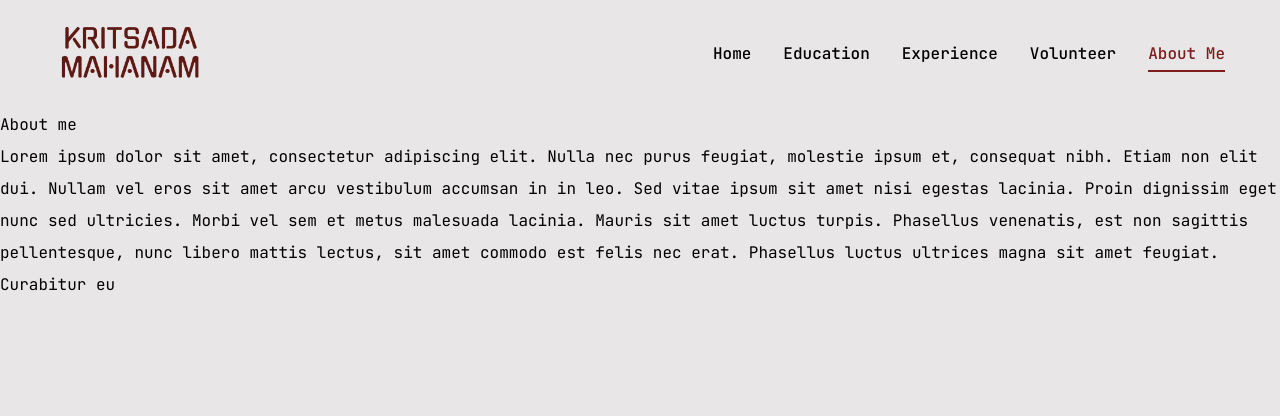
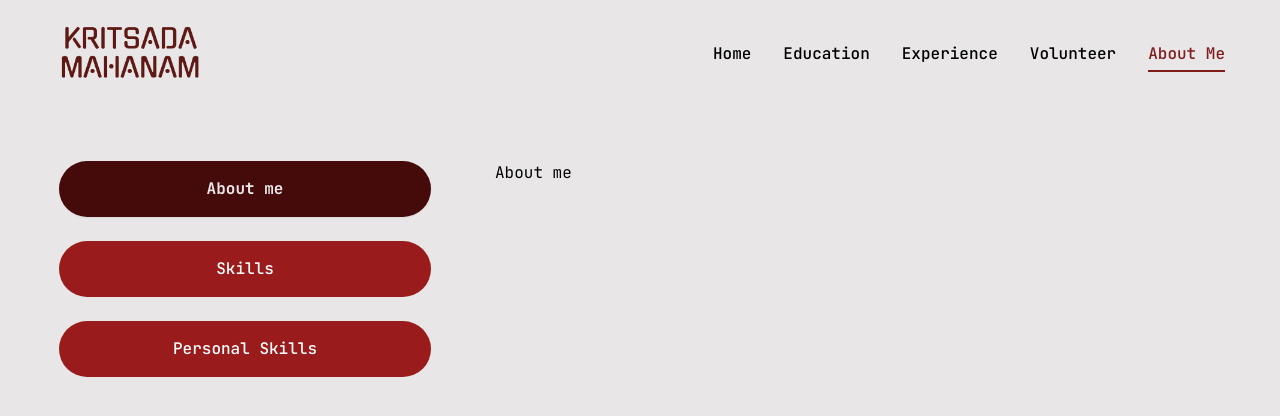
Before and after one commit to kritsada653040438/kritsada-resume-2024, a Next.js app: page /About in a window 1280 px wide. Shown: the top 416 px of the page. Built offline with nearby package versions, Linux system fonts and the light colour scheme.

Commit message:
About me page (personSkills)

```diff
--- a/app/About/page.jsx
+++ b/app/About/page.jsx
@@ -1,21 +1,163 @@
-import React from "react";
+"use client";
+
+import { FaHtml5, FaCss3, FaJs, FaReact, FaNodeJs } from "react-icons/fa";
+import { SiMongodb, SiTailwindcss, SiNextdotjs } from "react-icons/si";
+
+const about = {
+  title: "About me",
+  description: "I am a full stack developer.",
+  info: [
+    {
+      fieldName: "Name",
+      fieldvalue: "Kritsada Mahanam",
+    },
+    {
+      fieldName: "Email",
+      fieldvalue: "Kritsada.ma@kkumail.com",
+    },
+    {
+      fieldName: "Phone",
+      fieldvalue: "(+66) 83 141 6963 ",
+    },
+    {
+      fieldName: "Address",
+      fieldvalue: "Khon Kaen, Thailand",
+    },
+    {
+      fieldName: "Nationality",
+      fieldvalue: "Thai",
+    },
+    {
+      fieldName: "Date of Birth",
+      fieldvalue: "July 30, 2003",
+    },
+  ],
+};
+
+const skills = {
+  title: "Skills",
+  description: "I have experience in web development.",
+  skillList: [
+    {
+      fieldName: "HTML",
+      fieldvalue: <FaHtml5 />,
+    },
+    {
+      fieldName: "CSS",
+      fieldvalue: <FaCss3 />,
+    },
+    {
+      fieldName: "JavaScript",
+      fieldvalue: <FaJs />,
+    },
+    {
+      fieldName: "React",
+      fieldvalue: <FaReact />,
+    },
+    {
+      fieldName: "Node.js",
+      fieldvalue: <FaNodeJs />,
+    },
+    {
+      fieldName: "MongoDB",
+      fieldvalue: <SiMongodb />,
+    },
+    {
+      fieldName: "Tailwind CSS",
+      fieldvalue: <SiTailwindcss />,
+    },
+    {
+      fieldName: "Next.js",
+      fieldvalue: <SiNextdotjs />,
+    },
+  ],
+};
+
+const personSkills = {
+  head: "Personal Skills",
+  description: "Personal skills are abilities like communication, adaptability, teamwork, and problem-solving that enable effective interaction, task management, and achieving goals professionally.",
+  items: [
+      { duration: "01", title: "Teamwork", desc: "Collaborated with a team to achieve goals." },
+      { duration: "02", title: "Communication", desc: "Collaborated through open communication." },
+      { duration: "03", title: "Time Management", desc: "Met deadlines consistently." },
+      { duration: "04", title: "Adaptability", desc: "Quickly adapted to new environments." },
+      { duration: "05", title: "Attention to detail", desc: "Focused on details to deliver quality results." },
+
+  ],
+};
+
+import { Tabs, TabsContent, TabsList, TabsTrigger } from "@/components/ui/tabs";
+import {
+  Tooltip,
+  TooltipContent,
+  TooltipProvider,
+  TooltipTrigger,
+} from "@/components/ui/tooltip";
+import { motion } from "framer-motion";
+import { ScrollArea } from "@/components/ui/scroll-area";
 
 const About = () => {
-    return (
-        <div>
-            <h1>About me</h1>
-            <p>
-                Lorem ipsum dolor sit amet, consectetur adipiscing elit. Nulla
-                nec purus feugiat, molestie ipsum et, consequat nibh. Etiam non
-                elit dui. Nullam vel eros sit amet arcu vestibulum accumsan in in
-                leo. Sed vitae ipsum sit amet nisi egestas lacinia. Proin
-                dignissim eget nunc sed ultricies. Morbi vel sem et metus
-                malesuada lacinia. Mauris sit amet luctus turpis. Phasellus
-                venenatis, est non sagittis pellentesque, nunc libero mattis
-                lectus, sit amet commodo est felis nec erat. Phasellus luctus
-                ultrices magna sit amet feugiat. Curabitur eu
-            </p>
-        </div>
-    );
-}
+  return (
+    <motion.div
+      initial={{ opacity: 0 }}
+      animate={{
+        opacity: 1,
+        transition: { delay: 2.4, duration: 0.4, ease: "easeIn" },
+      }}
+      className="min-h-[80vh flex item-center justify-center py-12 xl:py-0]"
+    >
+      <div className="container mx-auto">
+        <Tabs
+          defaultValue="about"
+          className="flex flex-col xl:flex-row gap-[60px]"
+        >
+          <TabsList
+            className="flex flex-col w-full max-w-[380px] mx-auto xl:mx-0
+                gap-6"
+          >
+            <TabsTrigger value="about">About me</TabsTrigger>
+            <TabsTrigger value="skills">Skills</TabsTrigger>
+            <TabsTrigger value="personSkills">Personal Skills</TabsTrigger>
+          </TabsList>
+          {/* Content */}
+          <div className="min-h-[70vh] w-full">
+            {/* About me */}
+            <TabsContent value="about" className="w-full">
+              About me
+            </TabsContent>
+            {/* skills */}
+            <TabsContent value="skills" className="w-full">
+              skills
+            </TabsContent>
+            {/* personSkills */}
+            <TabsContent value="personSkills" className="w-full">
+              <div className="flex flex-col gap-[30px] text-center xl:text-left">
+                <h3 className="text-4xl font-bold">{personSkills.head}</h3>
+                <p className="max-w-[600px]">{personSkills.description}</p>
+                <ScrollArea className="h-[400px]">
+                    <ul className="grid grid-cols-1 lg:grid-cols-2 gap-[30px]">
+                        {personSkills.items.map((item, index) => {
+                            return (
+                                <li key={index} className="bg-[#f3f3f3] h-[184px] py-6 px-10 rounded-xl
+                                flex flex-col justify-center items-center lg:items-start gap-1 text-red-800">
+                                   <span className="text-xl text-black">{item.duration}</span>
+                                   <h3 className="text-2xl">{item.title}</h3>
+                                   <div className="flex items-center gap-3">
+
+                                    <p className="text-red-950">{item.desc}</p>
+                                   </div>
+
+                                </li>
+                            );
+                        })}
+                    </ul>
+                </ScrollArea>
+              </div>
+            </TabsContent>
+          </div>
+        </Tabs>
+      </div>
+    </motion.div>
+  );
+};
 export default About;
--- a/components/MobileNav.jsx
+++ b/components/MobileNav.jsx
@@ -23,8 +23,8 @@ const links = [
     path: "/Volunteer",
   },
   {
-    name: "Skills",
-    path: "/Skills",
+    name: "About Me",
+    path: "/About",
   },
 ];
 const MobileNav = () => {
--- a/components/ui/scroll-area.jsx
+++ b/components/ui/scroll-area.jsx
@@ -32,7 +32,7 @@ const ScrollBar = React.forwardRef(({ className, orientation = "vertical", ...pr
       className
     )}
     {...props}>
-    <ScrollAreaPrimitive.ScrollAreaThumb className="relative flex-1 rounded-full bg-slate-200 dark:bg-slate-800" />
+    <ScrollAreaPrimitive.ScrollAreaThumb className="relative flex-1 rounded-full bg-red-950 dark:bg-slate-800" />
   </ScrollAreaPrimitive.ScrollAreaScrollbar>
 ))
 ScrollBar.displayName = ScrollAreaPrimitive.ScrollAreaScrollbar.displayName
--- a/components/ui/tabs.jsx
+++ b/components/ui/tabs.jsx
@@ -11,7 +11,7 @@ const TabsList = React.forwardRef(({ className, ...props }, ref) => (
   <TabsPrimitive.List
     ref={ref}
     className={cn(
-      "inline-flex h-10 items-center justify-center rounded-md bg-slate-100 p-1 text-slate-500 dark:bg-slate-800 dark:text-slate-400",
+      "inline-flex h-auto rounded-md p-1 text-primary",
       className
     )}
     {...props} />
@@ -22,7 +22,7 @@ const TabsTrigger = React.forwardRef(({ className, ...props }, ref) => (
   <TabsPrimitive.Trigger
     ref={ref}
     className={cn(
-      "inline-flex items-center justify-center whitespace-nowrap rounded-sm px-3 py-1.5 text-sm font-medium ring-offset-white transition-all focus-visible:outline-none focus-visible:ring-2 focus-visible:ring-slate-950 focus-visible:ring-offset-2 disabled:pointer-events-none disabled:opacity-50 data-[state=active]:bg-white data-[state=active]:text-slate-950 data-[state=active]:shadow-sm dark:ring-offset-slate-950 dark:focus-visible:ring-slate-300 dark:data-[state=active]:bg-slate-950 dark:data-[state=active]:text-slate-50",
+      "inline-flex items-center w-full bg-red-800 justify-center whitespace-nowrap text-white rounded-full p-3 text-balance font-medium ring-offset-white transition-all disabled:pointer-events-none disabled:opacity-50 data-[state=active]:bg-red-950 data-[state=active]:text-primary data-[state=active]:font-bold data-[state=active]:shadow-sm",
       className
     )}
     {...props} />
@@ -33,7 +33,7 @@ const TabsContent = React.forwardRef(({ className, ...props }, ref) => (
   <TabsPrimitive.Content
     ref={ref}
     className={cn(
-      "mt-2 ring-offset-white focus-visible:outline-none focus-visible:ring-2 focus-visible:ring-slate-950 focus-visible:ring-offset-2 dark:ring-offset-slate-950 dark:focus-visible:ring-slate-300",
+      "min-h-[480px] ring-offset-white focus-visible:outline-none focus-visible:ring-2 focus-visible:ring-slate-950 focus-visible:ring-offset-2 dark:ring-offset-slate-950 dark:focus-visible:ring-slate-300",
       className
     )}
     {...props} />
```
